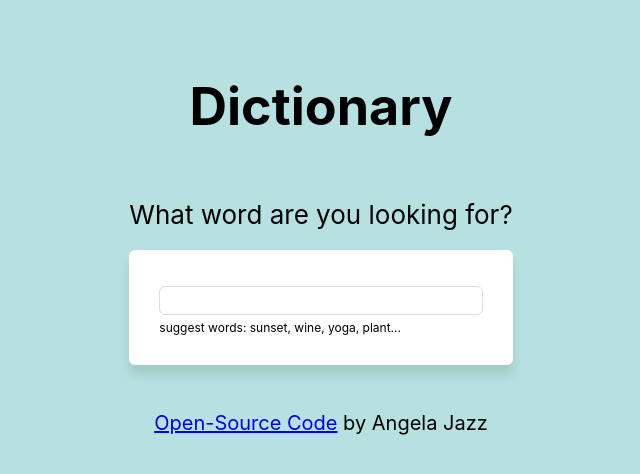
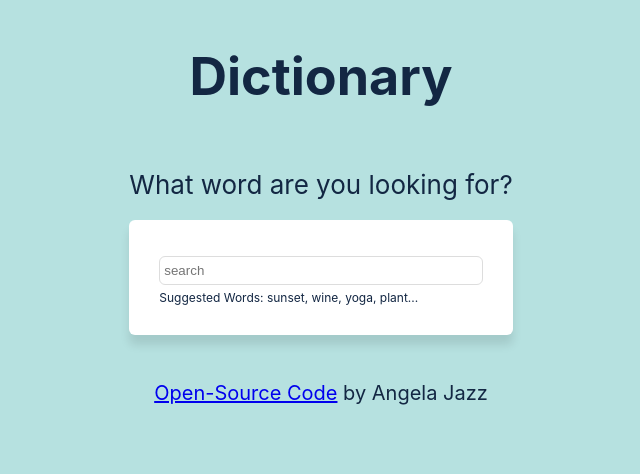
Before and after one commit to angelajazz/dictionary-app, a React (Create React App) app: page / in a window 1280 px wide. Shown: the top 474 px of the page, without its empty margins (319-959 px from the left). Built offline with nearby package versions, Linux system fonts and the light colour scheme; no server answers.

Commit message:
sorted css

```diff
--- a/src/App.css
+++ b/src/App.css
@@ -1,19 +1,15 @@
-body {
-  background: #b6e1e0;
-}
-
 .App {
   max-width: 950px;
   margin: 0 auto;
 }
 
 .App-header {
-  margin: 40px;
+  margin: 10px;
   display: flex;
   flex-direction: column;
   align-items: center;
   font-size: calc(10px + 2vmin);
-  color: black;
+  color: #132743;
 }
 
 footer {
--- a/src/Dictionary.js
+++ b/src/Dictionary.js
@@ -4,13 +4,13 @@ import Results from "./Results";
 import Photos from "./Photos";
 import "./Dictionary.css";
 
-export default function Dictionary() {
-  let [keyword, setKeyword] = useState("props.defaultKeyword");
+export default function Dictionary(props) {
+  let [keyword, setKeyword] = useState(props.defaultKeyword);
   let [results, setResults] = useState(null);
   let [loaded, setLoaded] = useState(false);
   let [photos, setPhotos] = useState(null);
 
-  function handleDictionaryResponse(response) {
+  function handleResponse(response) {
     setResults(response.data[0]);
   }
 
@@ -20,13 +20,13 @@ export default function Dictionary() {
 
   function search() {
     let apiUrl = `https://api.dictionaryapi.dev/api/v2/entries/en/${keyword}`;
-    console.log(apiUrl);
-    axios.get(apiUrl).then(handleDictionaryResponse);
+    axios.get(apiUrl).then(handleResponse);
 
-    let pexelsApiKey =
+    const pexelsApiKey =
       "563492ad6f917000010000011240b278c17e441f88c9a466efa11e5a";
-    let pexelsApiUrl = `https://api.pexels.com/v1/search?query=${keyword}&per_page=6`;
+    let pexelsApiUrl = `https://api.pexels.com/v1/search?query=${keyword}&per_page=3`;
     let headers = { Authorization: `Bearer ${pexelsApiKey}` };
+
     axios.get(pexelsApiUrl, { headers: headers }).then(handlePexelsResponse);
   }
 
@@ -49,10 +49,14 @@ export default function Dictionary() {
       <div className="Dictionary">
         <section>
           <form onSubmit={handleSubmit}>
-            <input type="search" onChange={handleKeywordChange} />
+            <input
+              type="search"
+              placeholder="search"
+              onChange={handleKeywordChange}
+            />
           </form>
           <div className="hint">
-            suggest words: sunset, wine, yoga, plant...
+            Suggested Words: sunset, wine, yoga, plant...
           </div>
         </section>
         <Results results={results} />
@@ -61,6 +65,6 @@ export default function Dictionary() {
     );
   } else {
     load();
-    return "Loading";
+    return "loading...";
   }
 }
--- a/src/Photos.js
+++ b/src/Photos.js
@@ -8,7 +8,7 @@ export default function Photos(props) {
         <div className="row">
           {props.photos.map(function (photo, index) {
             return (
-              <div className="col-2" key={index}>
+              <div className="col-6" key={index}>
                 <a href={photo.src.original} target="_blank" rel="noreferrer">
                   <img
                     src={photo.src.tiny}
--- a/src/index.css
+++ b/src/index.css
@@ -1,13 +1,14 @@
 body {
+  background: #b6e1e0;
   margin: 0;
-  font-family: -apple-system, BlinkMacSystemFont, 'Segoe UI', 'Roboto', 'Oxygen',
-    'Ubuntu', 'Cantarell', 'Fira Sans', 'Droid Sans', 'Helvetica Neue',
+  font-family: -apple-system, BlinkMacSystemFont, "Segoe UI", "Roboto", "Oxygen",
+    "Ubuntu", "Cantarell", "Fira Sans", "Droid Sans", "Helvetica Neue",
     sans-serif;
   -webkit-font-smoothing: antialiased;
   -moz-osx-font-smoothing: grayscale;
 }
 
 code {
-  font-family: source-code-pro, Menlo, Monaco, Consolas, 'Courier New',
+  font-family: source-code-pro, Menlo, Monaco, Consolas, "Courier New",
     monospace;
 }
```
Also changed, not shown: src/index.js (+6 -6 lines), src/setupTests.js (+1 -1 lines), 1 other file (tests, documents, lock files or other folders).
